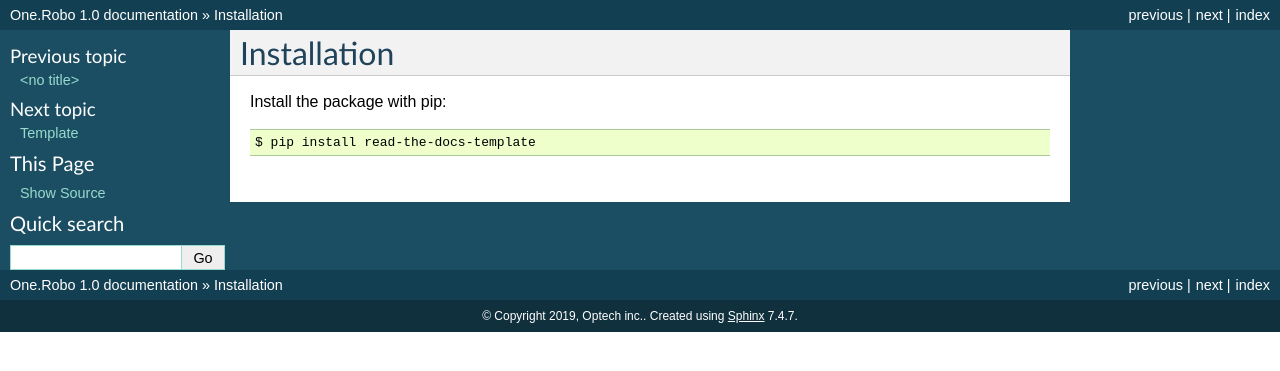
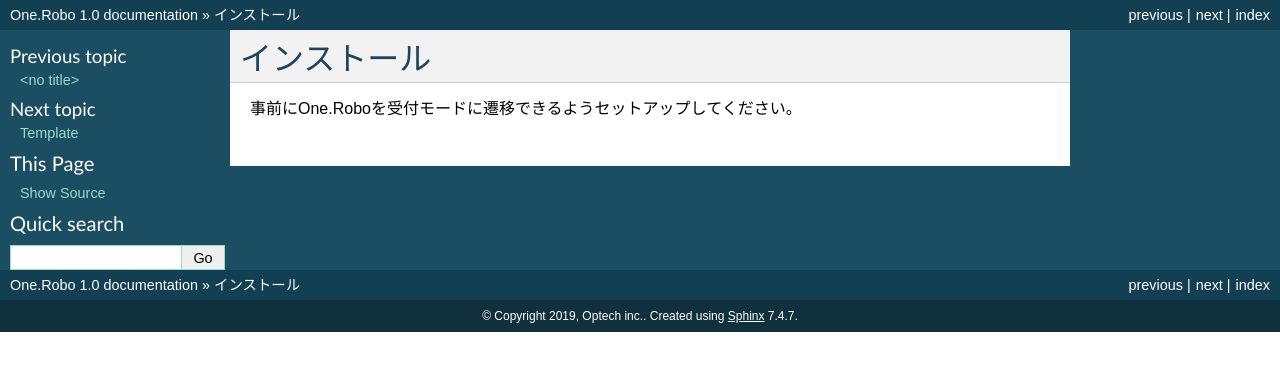
Before and after one commit to opt-net/robo, a Sphinx documentation site: the page built from docs/installation.rst, in a window 1280 px wide. Shown: the top 371 px of the page. Built offline with Sphinx 7.4.7, drawn with Linux system fonts in a browser that asks for light colours.

Commit message:
リンク名が変わるか確認。

```diff
--- a/docs/installation.rst
+++ b/docs/installation.rst
@@ -1,7 +1,5 @@
 ============
-Installation
+インストール
 ============
 
-Install the package with pip::
-
-    $ pip install read-the-docs-template
+事前にOne.Roboを受付モードに遷移できるようセットアップしてください。
```
